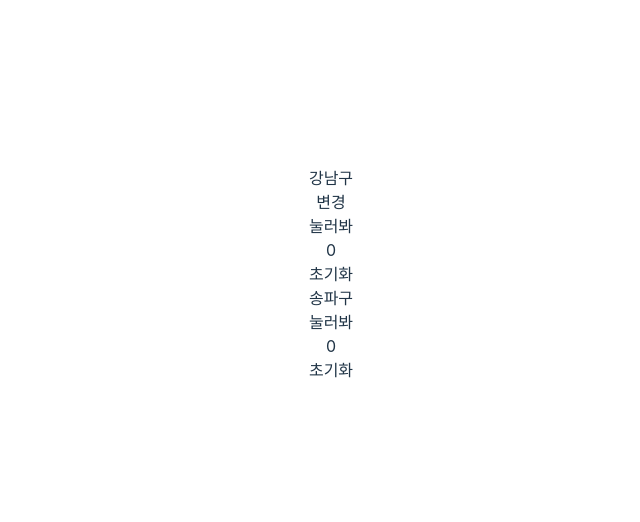
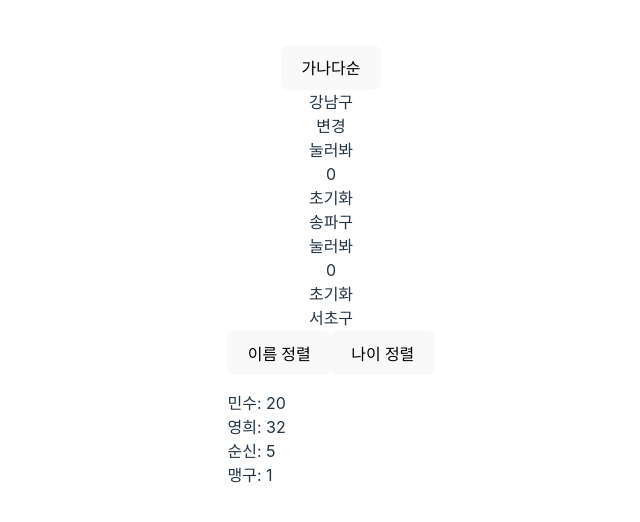
Before and after one commit to hyobiin/react, a React (Vite) app: page / in a window 1280 px wide. Shown: the part 126-648 px from the top of the page, without its empty margins (309-949 px from the left). Built offline with nearby package versions, Linux system fonts and the light colour scheme.

Commit message:
sort() 정렬

```diff
--- a/src/App.css
+++ b/src/App.css
@@ -42,3 +42,4 @@
 }
 
 .test span{display:block;}
+.test ul{list-style-type:none;padding-left:0;text-align: left;}
--- a/src/App.jsx
+++ b/src/App.jsx
@@ -8,9 +8,23 @@ function App() {
   // 하나로 합치기
   let [state, setState] = useState({ 좋아요: 0, 좋아요2: 0 });
 
+  let [나이, 나이변경] = useState([
+      ['민수', 20],
+      ['영희', 32],
+      ['순신', 5],
+      ['맹구', 1],
+  ]);
+
   return (
     <>
       <div className="test">
+        <button onClick={()=>
+          {
+            let copy = [...구이름];
+            copy.sort();
+            구이름변경(copy);
+          }
+        }>가나다순</button>
         <span>{ 구이름[0] }
           <span onClick={() => {
             let newName = [...구이름];
@@ -32,6 +46,29 @@ function App() {
             setState({...state, 좋아요2: 0})
           }}>초기화</span>
         </span>
+
+        <span>{ 구이름[2] }</span>
+
+        <button onClick={() => {
+          let name = [...나이];
+          name.sort((a, b) => a[0].localeCompare(b[0])); // 이름 기준으로 가나다순 정렬
+          // name.sort((a, b) => b[0].localeCompare(a[0])); // 이름 기준으로 가나다순 내림차순 정렬
+          나이변경(name);
+        }}>이름 정렬</button>
+
+        <button onClick={() => {
+          let age = [...나이];
+          age.sort((a, b) => a[1] - b[1]); // 나이 기준으로 오름차순 정렬
+          // age.sort((a, b) => b[1] - a[1]); // 나이 기준으로 내림차순 정렬
+          나이변경(age);
+        }}>나이 정렬</button>
+
+        <ul>
+          <li>{나이[0][0]}: {나이[0][1]}</li>
+          <li>{나이[1][0]}: {나이[1][1]}</li>
+          <li>{나이[2][0]}: {나이[2][1]}</li>
+          <li>{나이[3][0]}: {나이[3][1]}</li>
+        </ul>
       </div>
     </>
   )
```
